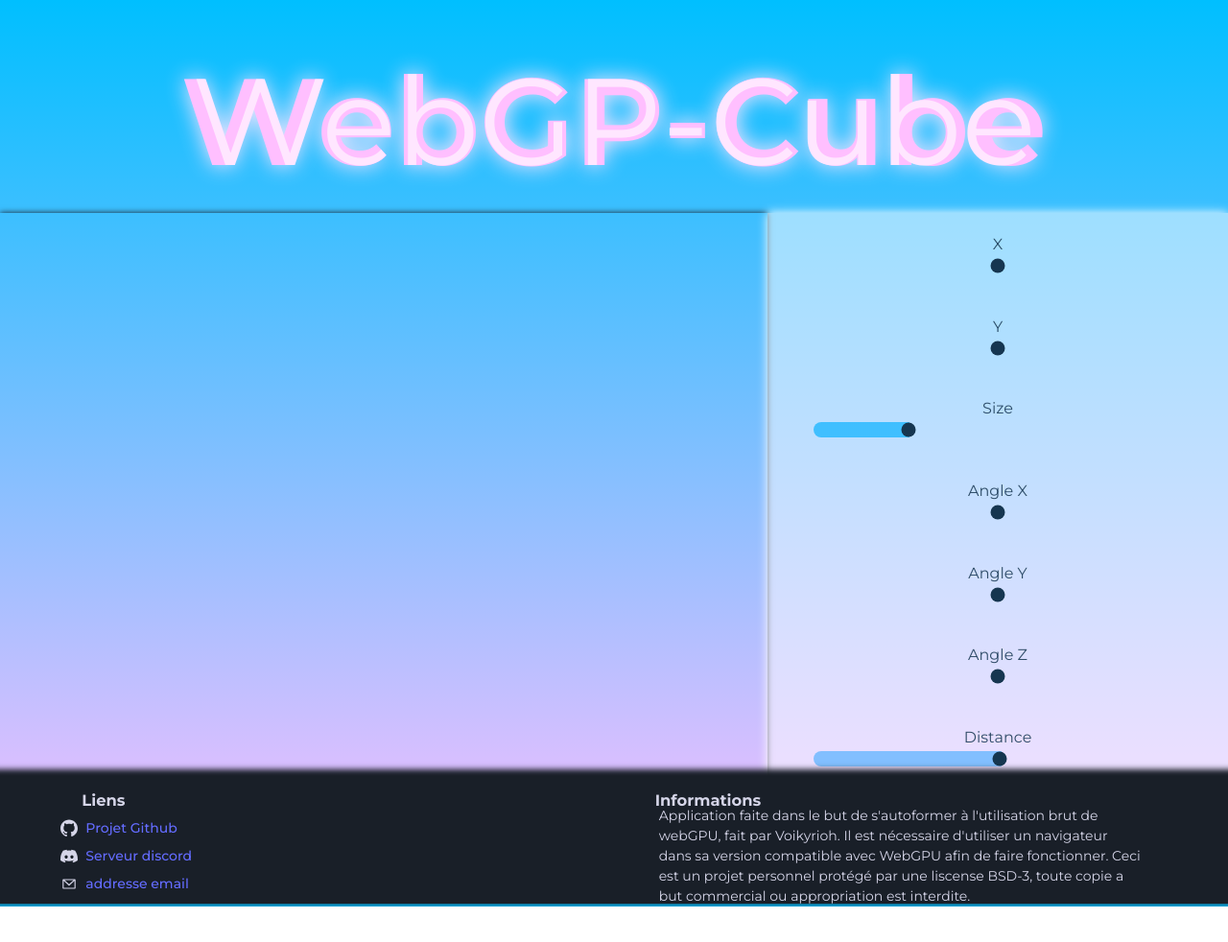
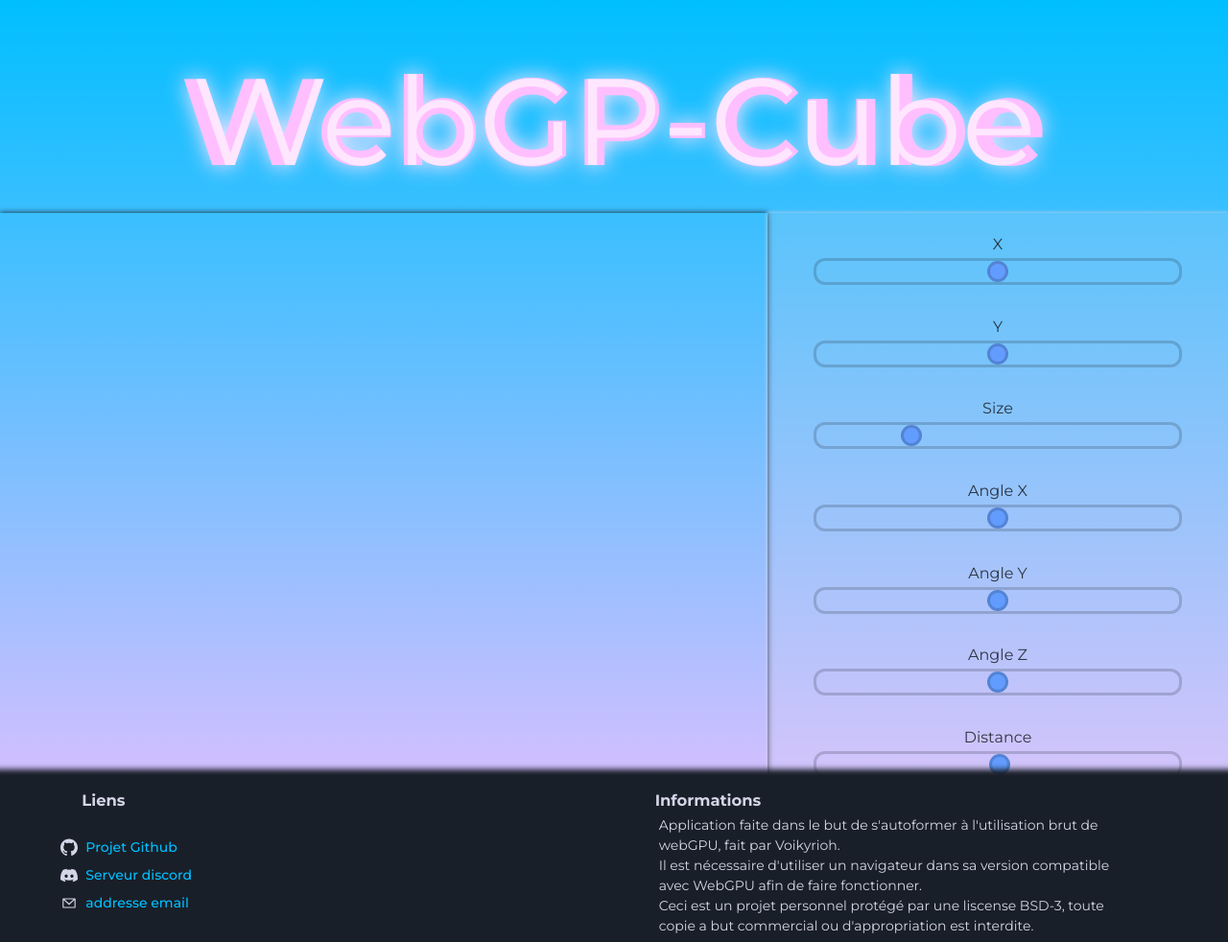
Before and after one commit to Voikyrioh/vk-web-gp-cube, a website built with Vite: page index.html in a window 1280 px wide. Shown: the whole page at 96% size. Before the commit the page ends 945 px from the top, so only its background shows below. Built offline with nearby package versions, Linux system fonts and the light colour scheme.

Commit message:
Add dynamic styling support and refactor slider functions
Refactored slider styling functions into a new module for better maintainability and imported it into the main script. Enhanced index.html to include a dynamic style block and updated styles with CSS variables for improved readability and consistency.

```diff
--- a/index.html
+++ b/index.html
@@ -80,10 +80,17 @@
       <div class="foot-block">
         <h3>Informations</h3>
         <div class="foot-infos">
-          <span>Application faite dans le but de s'autoformer à l'utilisation brut de webGPU, fait par Voikyrioh. Il est nécessaire d'utiliser un navigateur dans sa version compatible avec WebGPU afin de faire fonctionner. Ceci est un projet personnel protégé par une liscense BSD-3, toute copie a but commercial ou appropriation est interdite.</span>
+          <span>
+            Application faite dans le but de s'autoformer à l'utilisation brut de webGPU, fait par Voikyrioh.
+            <br>
+            Il est nécessaire d'utiliser un navigateur dans sa version compatible avec WebGPU afin de faire fonctionner.
+            <br>
+            Ceci est un projet personnel protégé par une liscense BSD-3, toute copie a but commercial ou d'appropriation est interdite.</span>
         </div>
       </div>
     </footer>
     <script type="module" src="/src/main.ts"></script>
   </body>
+  <style id="dynamic-style">
+  </style>
 </html>
--- a/src/main.ts
+++ b/src/main.ts
@@ -10,6 +10,7 @@ import './style.css';
 import { Core } from './app';
 import { Defaults } from './constants';
 import drawCube from "./app/functions/drawCube.ts";
+import setupWebsiteScript from "./web/main.ts";
 
 async function startProgram() {
     const app = document.querySelector('#app-program');
@@ -33,40 +34,6 @@ async function startProgram() {
     } while (true)
 }
 
-function setSliderStyle(slider: HTMLInputElement ) {
-    const [value, min, max]: [number, number, number] = [Number(slider.value) ?? 0, Number(slider.min) ?? 0, Number(slider.max) ?? 0];
-    const direction = value >= 0 ? 'right' : 'left';
-    const absoluteRange = Math.abs(min) + Math.abs(max);
-    const absoluteValue = (Math.abs(value) * Math.abs(min)) / absoluteRange + (Math.abs(value) * Math.abs(max)) / absoluteRange;
-    const indicator = document.getElementById(`${slider.id}-out`) as HTMLOutputElement;
-    indicator.innerHTML = `${value}<span></span>`;
-
-    const color = (pos: 0|1) => `rgba(${absoluteValue / Math.abs(max) * 255}, 191, 255, ${pos})`;
-
-    if (min > 0) {
-        const percentile = absoluteValue * 96 / Math.abs(max) + 2;
-        slider.style.background = `linear-gradient(to right, ${color(1)} 0%, ${color(1)} ${percentile}%, ${color(0)} ${percentile}%, ${color(0)} 100%)`;
-        indicator.style.left = `${slider.offsetLeft + percentile * slider.offsetWidth /100  }px`;
-    } else {
-        const percentile = absoluteValue * 96 / Math.abs(max);
-        const median = 1 - (Math.abs(min)/(Math.abs(max) + Math.abs(min)));
-        const rangUpValue = percentile / 2 + median * 100;
-        const rangDwnValue = median*100 - percentile/2;
-        slider.style.background = `linear-gradient(to right, ${color( 0)} 0%, ${color( 0)} ${rangDwnValue}%, ${color(direction === "left" ? 1 : 0)} ${rangDwnValue}%, ${color( direction === "left" ? 1 : 0)} ${median*100}%, ${color( direction === "right" ? 1 : 0)} ${median*100}%, ${color(direction === "right" ? 1 : 0)} ${rangUpValue}%, ${color( 0)} ${rangUpValue}%, ${color(0)} 100%)`;
-        indicator.style.left = `${slider.offsetLeft + slider.offsetWidth * median + (direction === "right" ? percentile : -percentile)/100 * slider.offsetWidth/2 }px`;
-    }
-}
-
-function sliderStylization() {
-    const sliders = document.querySelectorAll('input[type="range"]');
-    sliders.forEach((slider: Element) => {
-        setSliderStyle(slider as HTMLInputElement);
-        slider.addEventListener('input', () => {
-            setSliderStyle(slider as HTMLInputElement);
-        });
-    });
-}
-
 startProgram().catch((error: Error) => {
     console.trace(error);
     console.error(error.message);
@@ -75,4 +42,4 @@ startProgram().catch((error: Error) => {
     })
 })
 
-window.addEventListener('load', () => {sliderStylization();})
+window.addEventListener('load', () => {setupWebsiteScript();})
--- a/src/style.css
+++ b/src/style.css
@@ -1,16 +1,30 @@
+/* Webpage font */
 @font-face {
   font-family: "Montserrat";
   src: url("/fonts/Montserrat.ttf") format("truetype");
 }
 
+/* Global settings */
 :root {
   font-family: Montserrat, Arial, sans-serif;
   line-height: 1.5;
   font-weight: 400;
 
+  --super-blue: 0, 191, 255;
+  --neon-blue: 0, 230, 255;
+  --default-blue: 98, 156, 255;
+  --accent-blue: 100, 108, 255;
+  --background-blue: 25, 31, 40;
+
+  --super-pink: 255, 191, 255;
+  --neon-pink: 255, 230, 255;
+
+  --font-white: 213, 213, 232;
+  --font-black: 25, 31, 40;
+
   color-scheme: light dark;
-  color: rgba(22, 54, 80, 0.87);
-  background: linear-gradient(rgb(0, 191, 255), rgb(255, 191, 255));
+  color: rgba(var(--font-black), 0.87);
+  background: linear-gradient(rgb(var(--super-blue)), rgb(var(--super-pink)));
 
   font-synthesis: none;
   text-rendering: optimizeLegibility;
@@ -18,18 +32,11 @@
   -moz-osx-font-smoothing: grayscale;
 }
 
-a {
-  font-weight: 500;
-  color: #646cff;
-  text-decoration: inherit;
-}
-a:hover {
-  color: #535bf2;
-}
+/* HEADER */
 
 header>h1 {
-  text-shadow: rgb(255, 230, 255) 0 0 22px;
-  color: rgb(255, 191, 255);
+  text-shadow: rgb(var(--neon-pink)) 0 0 22px;
+  color: rgb(var(--super-pink));
   width: 100%;
   text-align: center;
   font-size: 8em;
@@ -37,7 +44,7 @@ header>h1 {
   margin-bottom: 0;
 }
 header>span {
-  color: rgb(255, 230, 255);
+  color: rgb(var(--neon-pink));
   position: absolute;
   top: 30px;
   width: 100%;
@@ -46,16 +53,17 @@ header>span {
   font-size: 8em;
 }
 
+/* FOOTER */
 footer {
-  height: 120px;
+  height: 160px;
   width: 100%;
-  background: #191f28;
+  background: rgb(var(--font-black));
   display: flex;
   flex-direction: row;
   justify-content: space-evenly;
-  color: #d5d5e8;
+  color: rgb(var(--font-white));
   font-size: 14px;
-  box-shadow: #191f28 0 -10px 6px 10px;
+  box-shadow: rgb(var(--font-black)) 0 -10px 6px 10px;
 }
 
 footer>.foot-block {
@@ -116,24 +124,13 @@ body {
 }
 
 #app>#app-options {
-  box-shadow: white 0 0 10px ;
-  background-color: rgba(255, 255, 255, 0.5);
+  box-shadow: rgb(var(--font-white)) 0 0 4px ;
+  background-color: rgba(var(--font-white), 0.2);
   width: 800px;
   height: 600px;
   display: flex;
   flex-direction: column;
   justify-content: space-around;
-}
-
-input[type="range"] {
-  accent-color: rgb(22, 54, 80);
-  -webkit-appearance: none;
-    appearance: none;
-    background-color: rgb(98, 156, 201);
-    height: 16px;
-    border-radius: 8px;
-    outline: none;
-    transition: opacity 0.2s;
 }
 
 #app-options>.app-option {
@@ -154,33 +151,81 @@ input[type="range"] {
   width: 100%;
 }
 
-#app-options>.app-option>output {
+/* #region: Personalisation */
+/* Input range */
+input[type="range"] {
+  -webkit-appearance: none;
+  appearance: none;
+  height: 16px;
+  border-radius: 12px;
+  outline: none;
+  transition: opacity 0.2s;
+  background-color: transparent;
+}
+
+input[type="range"]::-webkit-slider-container {
+  -webkit-appearance: none;
+  border: solid 3px rgba(var(--background-blue), 0.2);
+  border-radius: 12px;
+  height: 28px;
+}
+
+input[type="range"]::-webkit-slider-thumb {
+  -webkit-appearance: none;
+  width: 22px;
+  height: 22px;
+  border-radius: 12px;
+  background-color: rgb(var(--default-blue));
+  border: solid 3px rgba(var(--background-blue), 0.2);
+}
+
+input[type="range"]::-webkit-slider-runnable-track {
+  --webkit-appearance: none;
+  border-radius: 12px;
+  background-color: rgba(var(--super-blue), 0);
+  width: 10%;
+  transition: ease-in-out 0.2s;
+}
+
+
+input[type="range"] + output {
   width: 30px;
   height: 30px;
   position: absolute;
   align-content: center;
   text-align: center;
-  color: #d5d5e8;
-  line-height: 5px;
+  color: rgb(var(--font-white));
+  display: none;
+  line-height: 0;
   font-size: 12px;
-  transform: translate(-15px, 140%);
+  transform: translate(-15px, 50px);
 }
 
-#app-options>.app-option>output>span {
+input[type="range"] + output>span {
   display: block;
   width: 100%;
   height: 100%;
   border-radius: 0 50% 50% 50%;
-  background: rgba(25, 31, 40, 0.8);
-  transform: rotate(45deg) translateX(-40%) translateY(-40%);
+  background: rgba(var(--font-black), 0.8);
+  transform: rotate(45deg) translateX(-30%) translateY(-30%);
   position: inherit;
   z-index: -1;
 }
 
-#app-options>.app-option>input + output {
-  display: none;
+input[type="range"]:active + output {
+  display: block;
 }
 
-#app-options>.app-option>input:active + output {
-  display: block;
+input[type="range"]:active::-webkit-slider-thumb {
+  background-color: rgb(var(--accent-blue));
 }
+
+/* Liens */
+a {
+  font-weight: 500;
+  color: rgb(var(--super-blue));
+  text-decoration: inherit;
+}
+a:hover {
+  color: rgb(var(--neon-blue));
+}
--- /dev/null
+++ b/src/utils/crossProduct.ts
@@ -0,0 +1,3 @@
+export function crossProduct (val: number, denominator: number, coeff: number): number {
+    return val/denominator*coeff ;
+}
--- /dev/null
+++ b/src/web/main.ts
@@ -0,0 +1,5 @@
+import * as componentStyles from "./componentStyles";
+
+export default function setupWebsiteScript () {
+    componentStyles.sliderStylization()
+}
```
